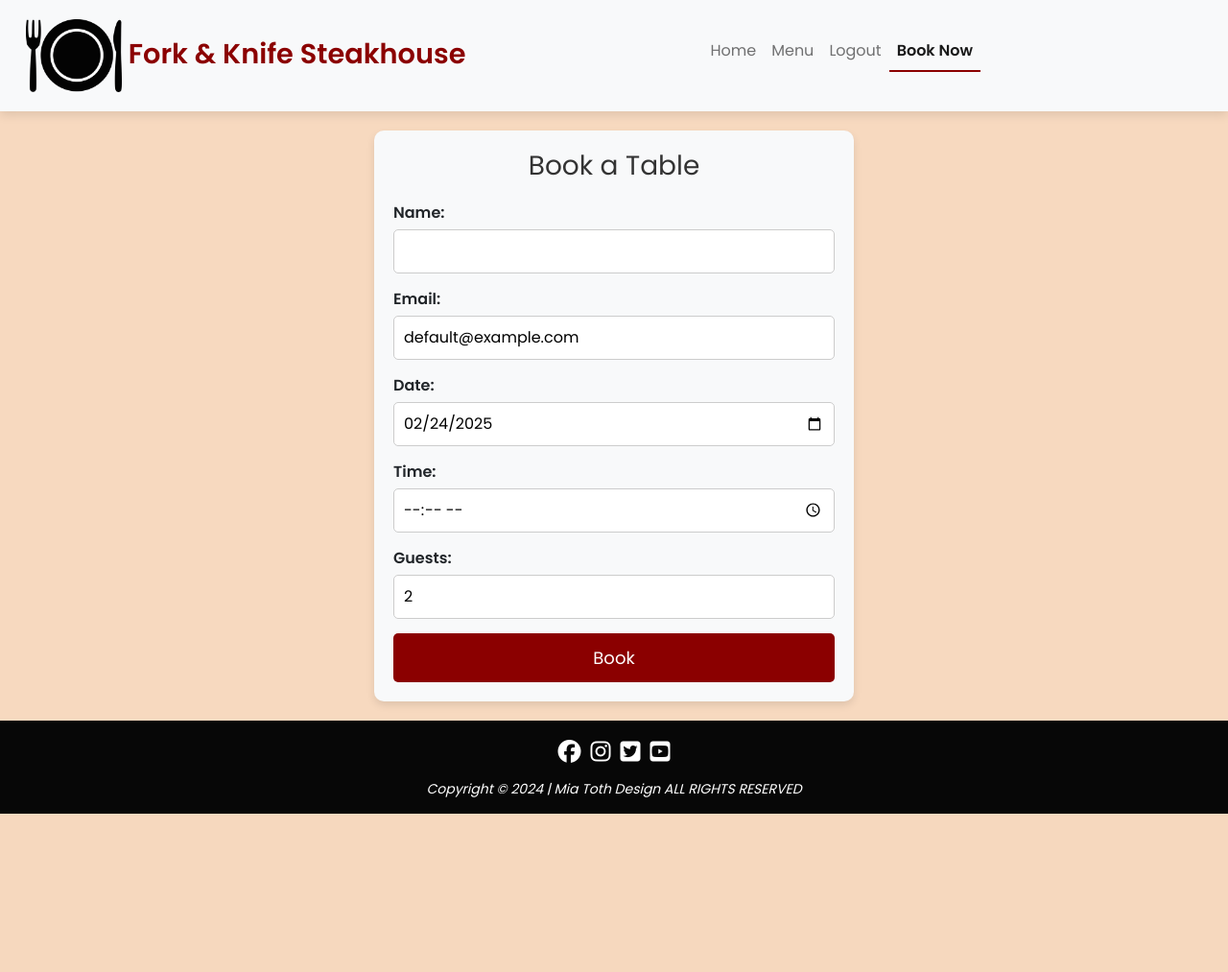
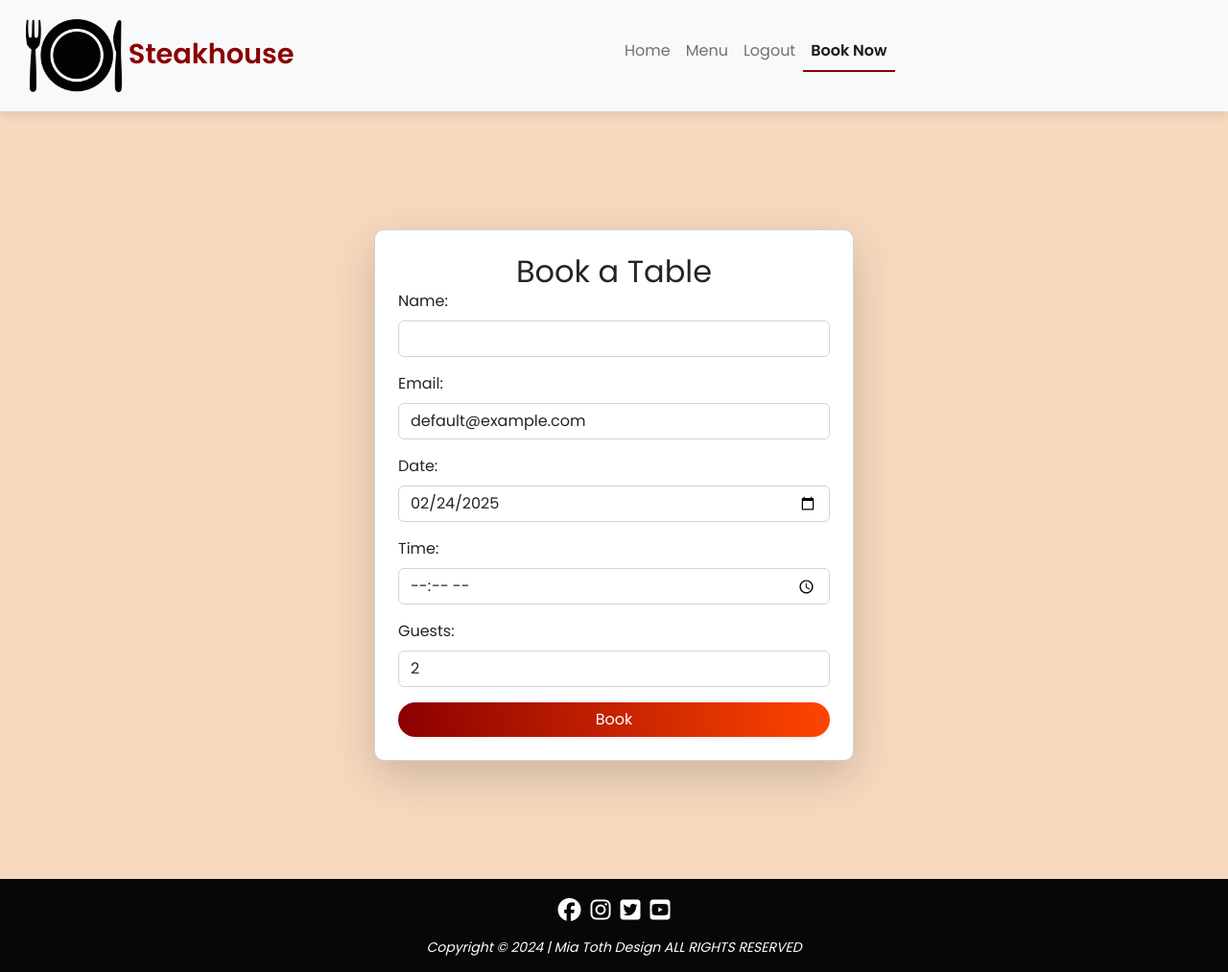
Before and after one commit to MiaTothova/PP4, a Django app: page /create/ in a window 1280 px wide. Shown: the whole page at 96% size. Before the commit the page ends 848 px from the top, so only its background shows below. Run offline with Django 4.2, Linux system fonts and the light colour scheme; the visitor is signed in with stand-in values (Sample User, id 1); some libraries are stand-ins or nearby versions.

Commit message:
Fix styling of forms across the application

```diff
--- a/booking/templates/booking/create.html
+++ b/booking/templates/booking/create.html
@@ -1,26 +1,40 @@
 {% extends 'base.html' %}
 
 {% block content %}
+<div class="container d-flex justify-content-center align-items-center min-vh-100">
+    <div class="card shadow-lg p-4" id="booking-card">
+        <h1 class="text-center">Book a Table</h1>
 
-    <form id="booking-form" method="post">
-        {% csrf_token %}
+        <form id="booking-form" method="post">
+            {% csrf_token %}
 
-        <h1>Book a Table</h1>
-        <label for="id_name">Name:</label>
-        <input type="text" name="name" maxlength="100" required id="id_name" class="form-input">
+            <div class="mb-3">
+                <label for="id_name" class="form-label">Name:</label>
+                <input type="text" name="name" maxlength="100" required id="id_name" class="form-control">
+            </div>
 
-        <label for="id_email">Email:</label>
-        <input type="email" name="email" value="default@example.com" maxlength="254" required id="id_email" class="form-input">
+            <div class="mb-3">
+                <label for="id_email" class="form-label">Email:</label>
+                <input type="email" name="email" value="default@example.com" maxlength="254" required id="id_email" class="form-control">
+            </div>
 
-        <label for="id_date">Date:</label>
-        <input type="date" name="date" value="2025-02-24" required id="id_date" class="form-input">
+            <div class="mb-3">
+                <label for="id_date" class="form-label">Date:</label>
+                <input type="date" name="date" value="2025-02-24" required id="id_date" class="form-control">
+            </div>
 
-        <label for="id_time">Time:</label>
-        <input type="time" name="time" required id="id_time" class="form-input">
+            <div class="mb-3">
+                <label for="id_time" class="form-label">Time:</label>
+                <input type="time" name="time" required id="id_time" class="form-control">
+            </div>
 
-        <label for="id_guests">Guests:</label>
-        <input type="number" name="guests" value="2" min="0" required id="id_guests" class="form-input">
+            <div class="mb-3">
+                <label for="id_guests" class="form-label">Guests:</label>
+                <input type="number" name="guests" value="2" min="0" required id="id_guests" class="form-control">
+            </div>
 
-        <button type="submit">Book</button>
-    </form>
+            <button type="submit" class="btn btn-primary w-100 rounded-pill shadow-sm">Book</button>
+        </form>
+    </div>
+</div>
 {% endblock %}
--- a/static/css/base.css
+++ b/static/css/base.css
@@ -176,22 +172,26 @@ footer p {
     font-weight: 500;
 }
 
-/* Form */
+/* Forms */
 
-form {
-    background: #ffffff;
+/* signup */
+#signup-card {
+    max-width: 500px;
+    width: 100%;
+    margin: auto;
     padding: 20px;
     border-radius: 10px;
-    box-shadow: 0 4px 8px rgba(0, 0, 0, 0.1);
 }
 
-.card {
-    border-radius: 12px;
+#signup-form {
+    width: 100%;
+    padding: 20px;
 }
 
-.card h1 {
-    color: #8b0000;
-    font-weight: bold;
+#signup-form input,
+#signup-form button {
+    width: 100%;
+    padding: 12px;
 }
 
 .btn-primary {
@@ -205,53 +205,35 @@ form {
     transition: 0.3s ease-in-out;
 }
 
-/* Booking Form */
-
-#booking-form h1 {
-    text-align: center;
-    font-size: 28px;
-    margin-bottom: 20px;
-    color: #333; /* Darker color for contrast */
+/* login */
+#login-card {
+    max-width: 500px;
+    width: 100%;
+    margin: auto;
+    padding: 20px;
+    border-radius: 10px;
 }
 
-#booking-form {
-    max-width: 500px;
-    margin: 20px auto;
+#login-form {
+    width: 100%;
     padding: 20px;
-    background-color: #f8f9fa; /* Light background */
-    border-radius: 10px;
-    box-shadow: 0px 4px 8px rgba(0, 0, 0, 0.1);
 }
 
-#booking-form label {
-    font-weight: bold;
-    display: block;
-    margin-bottom: 5px;
+#login-form input,
+#login-form button {
+    width: 100%;
+    padding: 12px;
 }
 
-#booking-form input {
+/* booking */
+#booking-card {
+    max-width: 500px;
     width: 100%;
-    padding: 10px;
-    margin-bottom: 15px;
-    border: 1px solid #ccc;
-    border-radius: 5px;
-    font-size: 16px;
-}
-
-#booking-form button {
-    width: 100%;
-    padding: 12px;
-    background-color: #8b0000;
-    color: white;
-    border: none;
-    font-size: 18px;
-    border-radius: 5px;
-    cursor: pointer;
-    transition: background 0.3s;
-}
-
-#booking-form button:hover {
-    background-color: #ff4500;
+    margin: auto;
+    padding: 20px;
+    border-radius: 10px;
+    background: white;
+    box-shadow: 0px 4px 8px rgba(0, 0, 0, 0.1);
 }
 
 /* Responsive adjustments */
--- a/templates/allauth/account/login.html
+++ b/templates/allauth/account/login.html
@@ -6,7 +6,7 @@
 
 {% block content %}
 <div class="container d-flex justify-content-center align-items-center min-vh-100">
-  <div class="card shadow-lg p-4 w-50">
+  <div class="card shadow-lg p-4" id="login-card">
     <h1 class="text-center">{% trans "Sign In" %}</h1>
 
     <p class="text-center">
@@ -14,7 +14,7 @@
       <a href="{{ signup_url }}" class="text-primary">sign up</a>.{% endblocktrans %}
     </p>
 
-    <form class="form p-3" method="POST" action="{% url 'account_login' %}">
+    <form class="form p-3" id="login-form" method="POST" action="{% url 'account_login' %}">
       {% csrf_token %}
       <div class="mb-3">
         {{ form|crispy }}
--- a/templates/includes/header.html
+++ b/templates/includes/header.html
@@ -7,7 +7,7 @@
          <!--LOGO-->
         <a class="navbar-brand" href="{% url 'home' %}">
             <img src="{% static 'images/logo.webp' %}" alt="Restaurant logo. A plate with a fork and a knife to its side." class="logo" style="width: 100px; height: auto;">
-        Fork & Knife Steakhouse</a>
+        Steakhouse</a>
         <button class="navbar-toggler" type="button" data-bs-toggle="collapse" data-bs-target="#navbarNav" aria-controls="navbarNav" aria-expanded="false" aria-label="Toggle navigation">
             <span class="navbar-toggler-icon"></span>
         </button>
```
Also changed, not shown: other parts of static/css/base.css (+20 -24 lines), templates/allauth/account/signup.html (+2 -16 lines).
